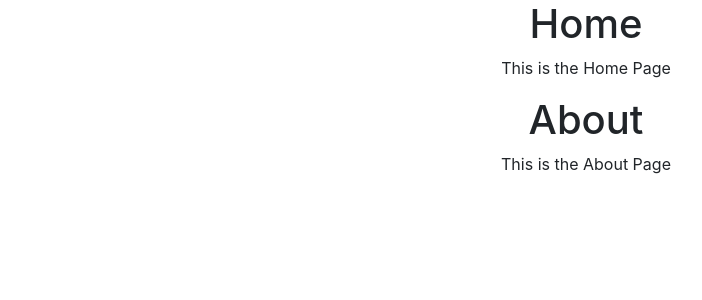
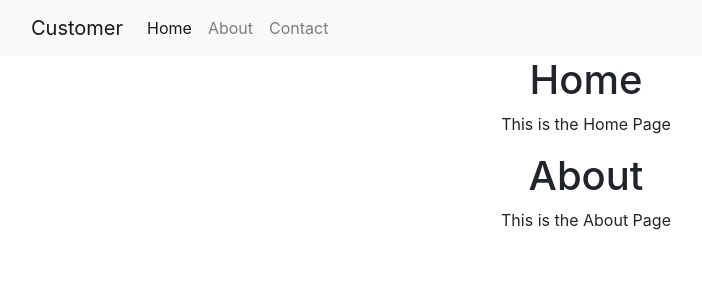
Before and after one commit to elizarafee/customer, a React (Create React App) app: page / in a window 1280 px wide. Shown: the top 300 px of the page, without its empty margins (54-756 px from the left). Built offline with nearby package versions, Linux system fonts and the light colour scheme.

Commit message:
navbar added

```diff
--- a/src/App.js
+++ b/src/App.js
@@ -1,10 +1,12 @@
 import './App.css';
 import Home from './components/home';
 import About from './components/about';
+import Navbar from './components/navbar';
 
 function App() {
   return (
     <div className="App">
+      <Navbar />
       <Home />
       <About />
     </div>
--- /dev/null
+++ b/src/components/navbar.js
@@ -0,0 +1,46 @@
+import React, { useState } from "react";
+
+const Navbar = () => {
+  const [isOpen, setOpen] = useState(false);
+  return (
+    <nav class="navbar navbar-expand-lg navbar-light bg-light">
+      <div class="container">
+        <a class="navbar-brand" href="home">
+          Customer
+        </a>
+        <button
+          class="navbar-toggler"
+          type="button"
+          data-bs-toggle="collapse"
+          data-bs-target="#navbarNav"
+          aria-controls="navbarNav"
+          aria-expanded="false"
+          aria-label="Toggle navigation"
+        >
+          <span class="navbar-toggler-icon"></span>
+        </button>
+        <div class="collapse navbar-collapse" id="navbarNav">
+          <ul class="navbar-nav">
+            <li class="nav-item">
+              <a class="nav-link active" aria-current="page" href="home">
+                Home
+              </a>
+            </li>
+            <li class="nav-item">
+              <a class="nav-link" href="about">
+                About
+              </a>
+            </li>
+            <li class="nav-item">
+              <a class="nav-link" href="contact">
+                Contact
+              </a>
+            </li>
+          </ul>
+        </div>
+      </div>
+    </nav>
+  );
+};
+
+export default Navbar;
```
